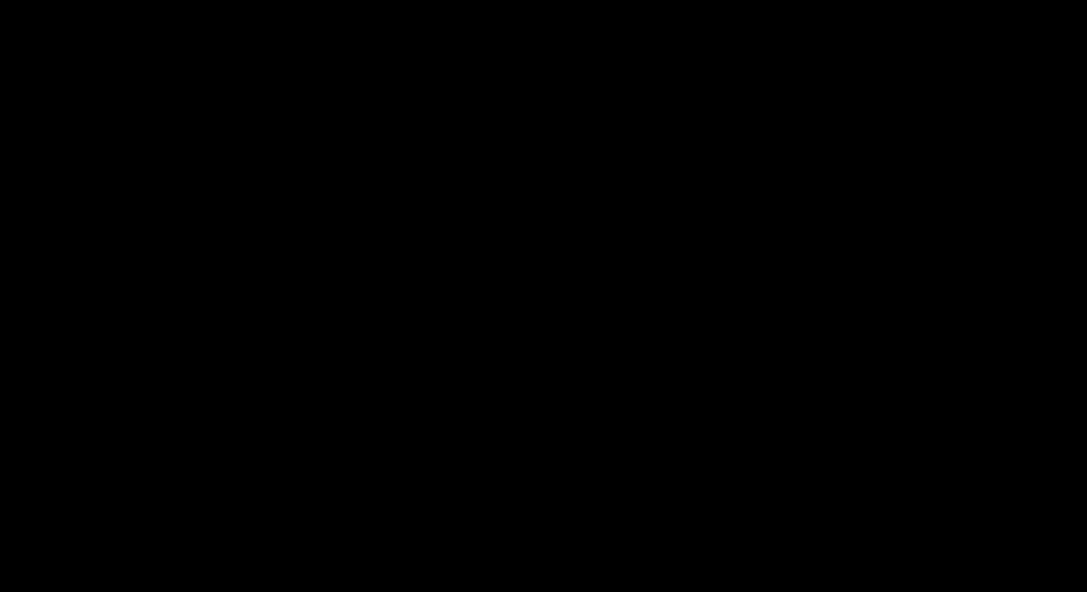
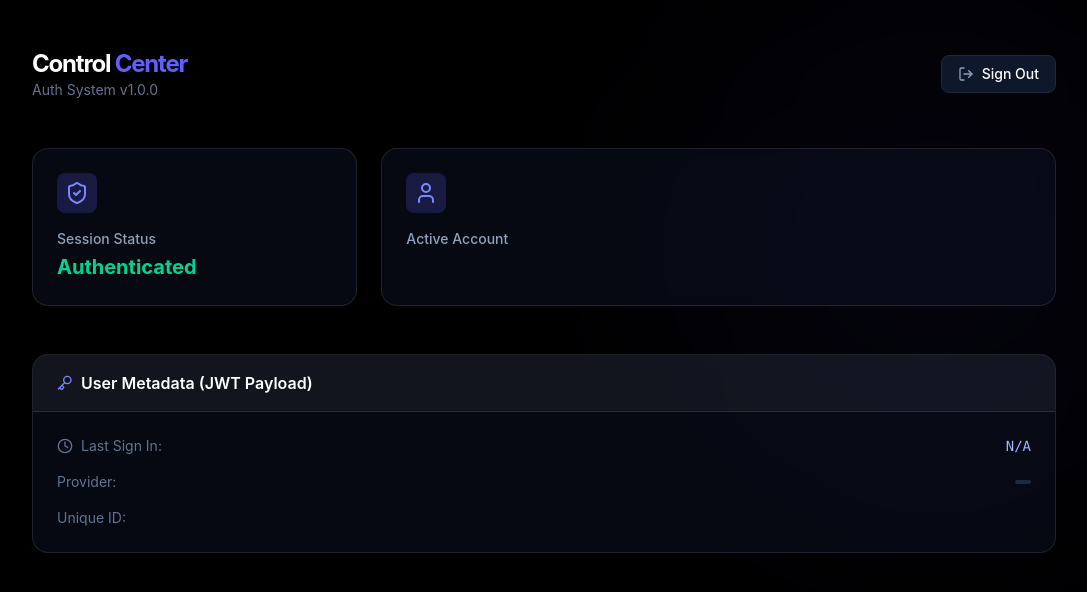
Before and after one commit to DeveloperDinesh24/auth-sys, a React (Vite) app: page /dashboard in a window 1280 px wide. Shown: the top 592 px of the page, without its empty margins (96-1183 px from the left). Built offline with nearby package versions, Linux system fonts and the light colour scheme; no server answers.

Commit message:
feat: add dashboard, and setup supabase logic

```diff
--- a/src/App.tsx
+++ b/src/App.tsx
@@ -4,12 +4,12 @@ import './App.css'
 import LandingPage from './components/LandingPage'
 import AuthPage from './components/AuthPage'
 import { useAuthStore } from './stores/useAuthStore'
+import Dashboard from './components/Dashboard'
 
 function App() {
   const { user, loading } = useAuthStore()
 
-  // Show a dark loader while checking the Supabase session
-  if (loading) return <div className='min-h-screen bg-black' />
+  // if (loading) return <div className='min-h-screen bg-black' />
 
   return (
     <Routes>
@@ -23,21 +23,7 @@ function App() {
       />
 
       {/* Protected Dashboard Route */}
-      <Route
-        path='/dashboard'
-        element={
-          user ? (
-            <div className='text-white p-20'>
-              Willkommen im Dashboard, {user.email}!
-            </div>
-          ) : (
-            <Navigate to='/auth' />
-          )
-        }
-      />
-
-      {/* 404 Catch-all */}
-      <Route path='*' element={<Navigate to='/' />} />
+      <Route path='/dashboard' element={<Dashboard />} />
     </Routes>
   )
 }
--- /dev/null
+++ b/src/components/Dashboard.tsx
@@ -0,0 +1,101 @@
+import { useAuthStore } from '../stores/useAuthStore'
+import { supabase } from '../lib/supabase'
+import { LogOut, ShieldCheck, User, Clock, Key } from 'lucide-react'
+
+const Dashboard = () => {
+  const { user, clearAuth } = useAuthStore()
+
+  const handleLogout = async () => {
+    await supabase.auth.signOut()
+    clearAuth()
+  }
+
+  return (
+    <div className='min-h-screen bg-black text-white p-6 md:p-12'>
+      {/* Background Glow */}
+      <div className='fixed inset-0 pointer-events-none'>
+        <div className='absolute top-0 right-0 w-125 h-125 bg-indigo-600/5 blur-[120px] rounded-full' />
+      </div>
+
+      <div className='relative z-10 max-w-5xl mx-auto'>
+        {/* Header */}
+        <header className='flex justify-between items-center mb-12'>
+          <div>
+            <h1 className='text-2xl font-bold tracking-tighter'>
+              Control <span className='text-indigo-500'>Center</span>
+            </h1>
+            <p className='text-slate-500 text-sm'>Auth System v1.0.0</p>
+          </div>
+          <button
+            onClick={handleLogout}
+            className='flex items-center gap-2 bg-slate-900 hover:bg-red-950/30 border border-slate-800 hover:border-red-500/50 px-4 py-2 rounded-lg text-sm font-medium transition-all group'
+          >
+            <LogOut className='w-4 h-4 text-slate-400 group-hover:text-red-500' />
+            <span>Sign Out</span>
+          </button>
+        </header>
+
+        {/* Status Grid */}
+        <div className='grid grid-cols-1 md:grid-cols-3 gap-6 mb-12'>
+          <div className='bg-slate-900/40 border border-white/10 p-6 rounded-2xl backdrop-blur-md'>
+            <div className='bg-indigo-500/20 w-10 h-10 rounded-lg flex items-center justify-center mb-4'>
+              <ShieldCheck className='text-indigo-400 w-6 h-6' />
+            </div>
+            <h3 className='text-slate-400 text-sm font-medium'>
+              Session Status
+            </h3>
+            <p className='text-xl font-bold mt-1 text-emerald-400'>
+              Authenticated
+            </p>
+          </div>
+
+          <div className='bg-slate-900/40 border border-white/10 p-6 rounded-2xl backdrop-blur-md md:col-span-2'>
+            <div className='bg-indigo-500/20 w-10 h-10 rounded-lg flex items-center justify-center mb-4'>
+              <User className='text-indigo-400 w-6 h-6' />
+            </div>
+            <h3 className='text-slate-400 text-sm font-medium'>
+              Active Account
+            </h3>
+            <p className='text-xl font-bold mt-1 truncate'>{user?.email}</p>
+          </div>
+        </div>
+
+        {/* Technical Details Card */}
+        <div className='bg-slate-900/40 border border-white/10 rounded-2xl overflow-hidden'>
+          <div className='px-6 py-4 border-b border-white/10 bg-white/5'>
+            <h3 className='font-semibold flex items-center gap-2'>
+              <Key className='w-4 h-4 text-indigo-400' />
+              User Metadata (JWT Payload)
+            </h3>
+          </div>
+          <div className='p-6 space-y-4'>
+            <div className='flex justify-between items-center text-sm'>
+              <span className='text-slate-500 flex items-center gap-2'>
+                <Clock className='w-4 h-4' /> Last Sign In:
+              </span>
+              <span className='font-mono text-indigo-300'>
+                {user
+                  ? new Date(user.last_sign_in_at!).toLocaleString()
+                  : 'N/A'}
+              </span>
+            </div>
+            <div className='flex justify-between items-center text-sm'>
+              <span className='text-slate-500'>Provider:</span>
+              <span className='bg-slate-800 px-2 py-0.5 rounded text-xs uppercase font-bold tracking-widest text-slate-300'>
+                {user?.app_metadata.provider}
+              </span>
+            </div>
+            <div className='flex justify-between items-center text-sm'>
+              <span className='text-slate-500'>Unique ID:</span>
+              <span className='font-mono text-xs text-slate-400'>
+                {user?.id}
+              </span>
+            </div>
+          </div>
+        </div>
+      </div>
+    </div>
+  )
+}
+
+export default Dashboard
--- /dev/null
+++ b/src/lib/supabase.ts
@@ -0,0 +1,12 @@
+import { createClient } from '@supabase/supabase-js'
+
+const supabaseUrl = import.meta.env.VITE_SUPABASE_URL
+const supabaseAnonKey = import.meta.env.VITE_SUPABASE_ANON_KEY
+
+// Safety check: Ensure the keys actually exist before initializing
+if (!supabaseUrl || !supabaseAnonKey) {
+  throw new Error('Supabase URL or Anon Key is missing in .env')
+}
+
+// 3. Initialize the client
+export const supabase = createClient(supabaseUrl, supabaseAnonKey)
--- /dev/null
+++ b/src/services/authService.ts
@@ -0,0 +1,26 @@
+import { supabase } from '../lib/supabase'
+import type { AuthCredentials } from '../types/auth'
+
+export const signUp = async ({ email, password }: AuthCredentials) => {
+  if (!password) throw new Error('Password is required')
+
+  const { data, error } = await supabase.auth.signUp({
+    email,
+    password,
+  })
+
+  if (error) throw error
+  return data
+}
+
+export const signIn = async ({ email, password }: AuthCredentials) => {
+  if (!password) throw new Error('Password is required')
+
+  const { data, error } = await supabase.auth.signInWithPassword({
+    email,
+    password,
+  })
+
+  if (error) throw error
+  return data
+}
--- a/src/stores/useAuthStore.ts
+++ b/src/stores/useAuthStore.ts
@@ -1,4 +1,3 @@
-// src/store/useAuthStore.ts
 import { create } from 'zustand'
 import type { AuthState } from '../types/auth'
 
```
Also changed, not shown: 1 other file (tests, documents, lock files or other folders).
